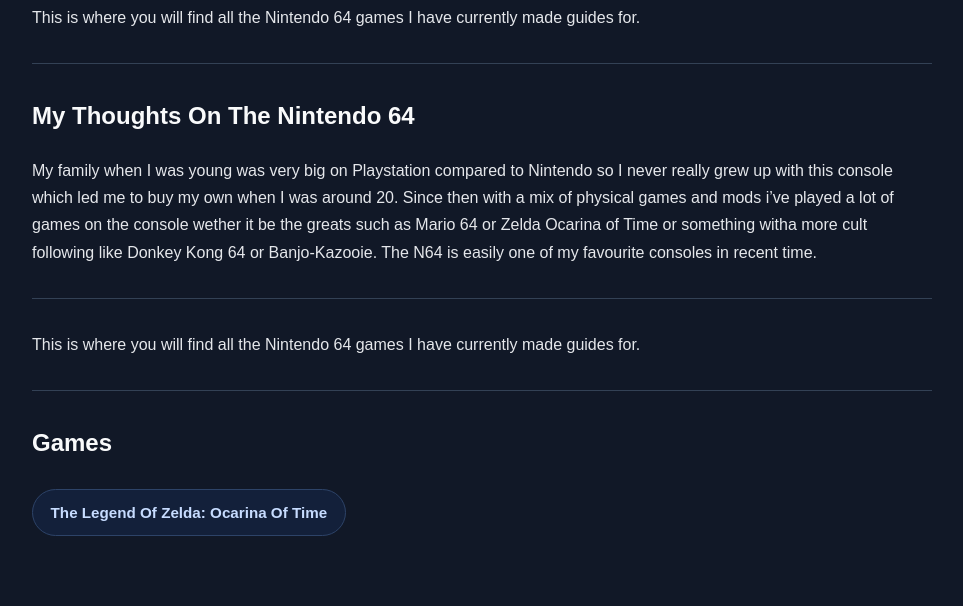
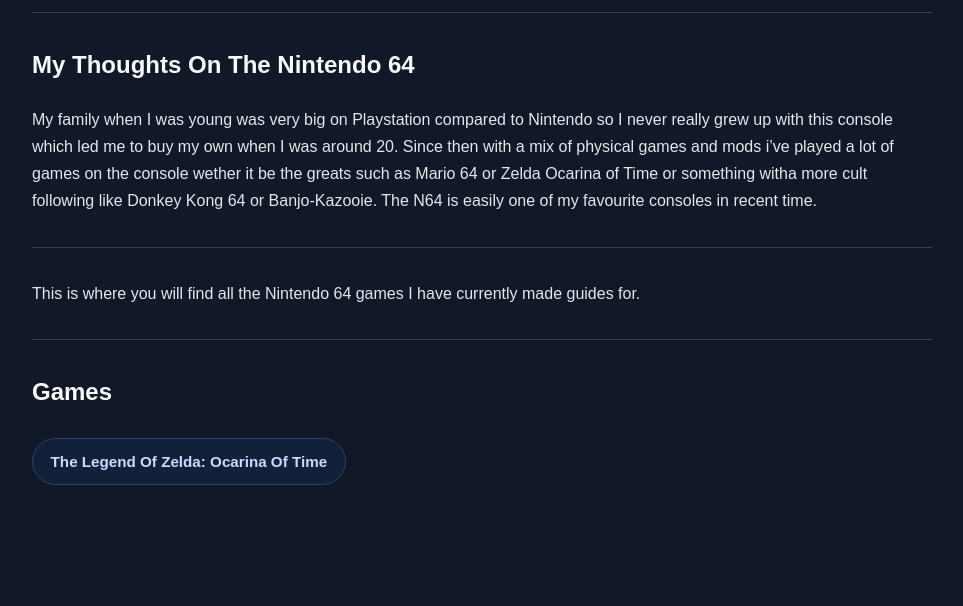
Before and after one commit to ForgottenGem/ForgottenGuides, a Jekyll site: the page built from n64/index.md, in a window 1280 px wide. Shown: the part 812-1418 px from the top of the page, without its empty margins (158-1121 px from the left). Built offline with Jekyll 4.4.1, drawn with Linux system fonts in a browser that asks for light colours; after the commit the page ends 1367 px from its top, so only the background shows below that.

Commit message:
Update index.md

```diff
--- a/n64/index.md
+++ b/n64/index.md
@@ -17,7 +17,6 @@ title: Nintendo 64
   <figcaption>The Nintendo 64</figcaption>
 </figure>
 
-This is where you will find all the Nintendo 64 games I have currently made guides for.
 
 ---
 
```
